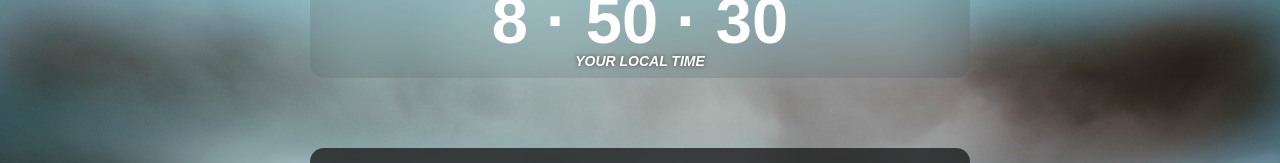
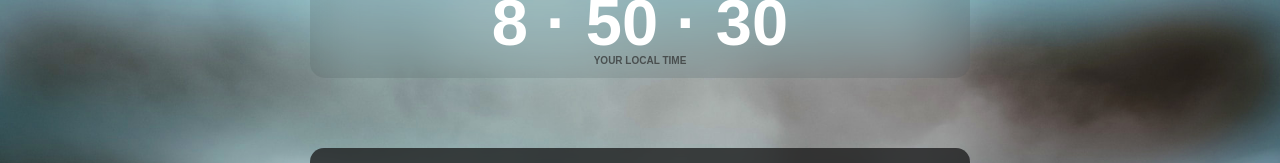
Before and after one commit to TonyTexasRebel/weather-repo, a plain HTML site: page index.html in a window 1280 px wide. Shown: the top 163 px of the page. Drawn offline with Linux system fonts and the light colour scheme; a web font is replaced by a local one.

Commit message:
Add files via upload

```diff
--- a/Styles/style.css
+++ b/Styles/style.css
@@ -109,10 +109,9 @@ body {
 }
 
 .local-info {
-  color: rgba(255, 255, 255, 0.986);
-  font-size: 14px;
+  color: rgba(37, 37, 37, 0.658);
+  font-size: 10px;
   position: relative;
-  font-style: italic;
+  font-weight: bold;
   bottom: 70px;
-  text-shadow: 0px 0px 4px rgba(43, 43, 43, 0.767);
 }
```
